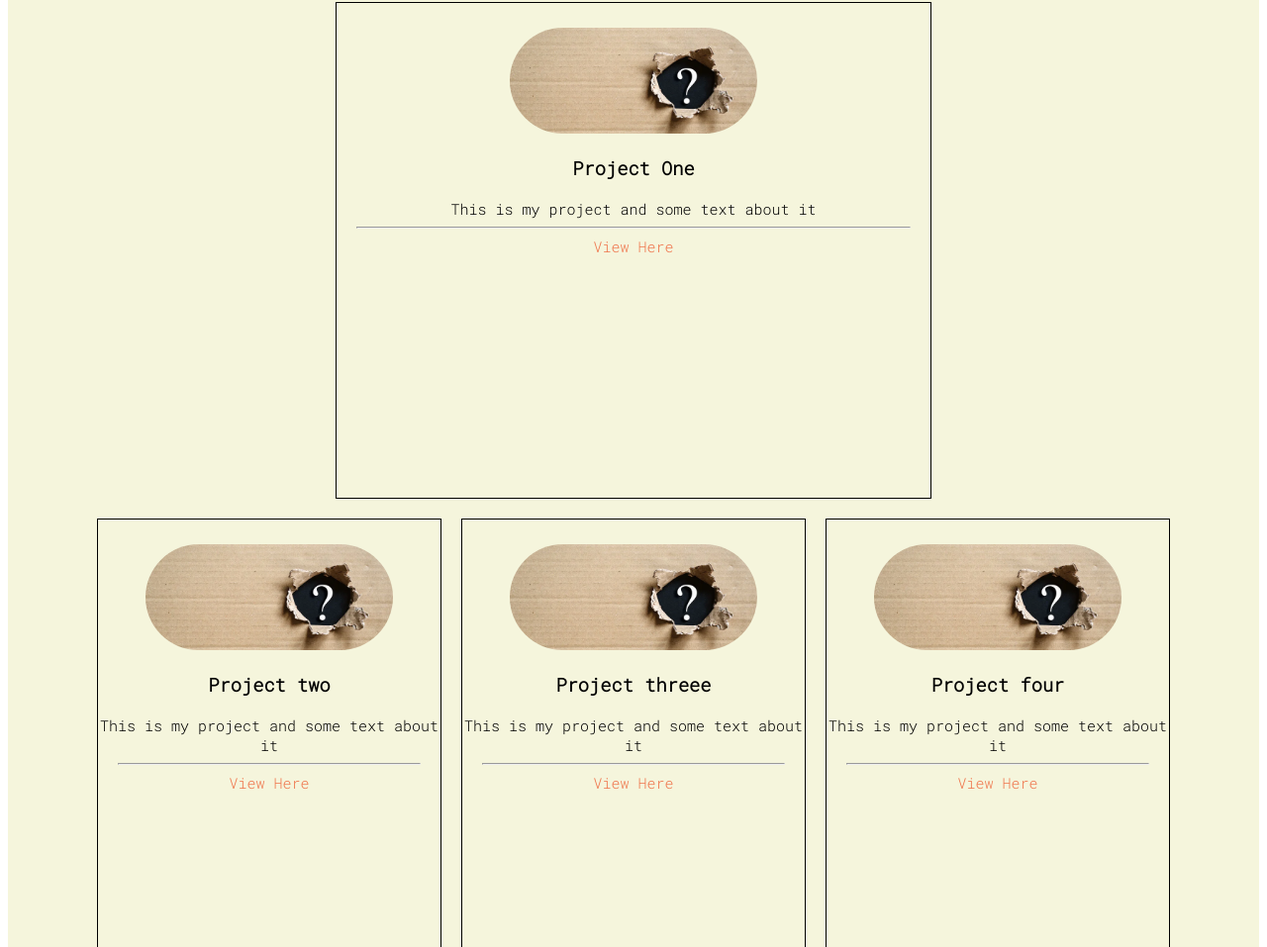
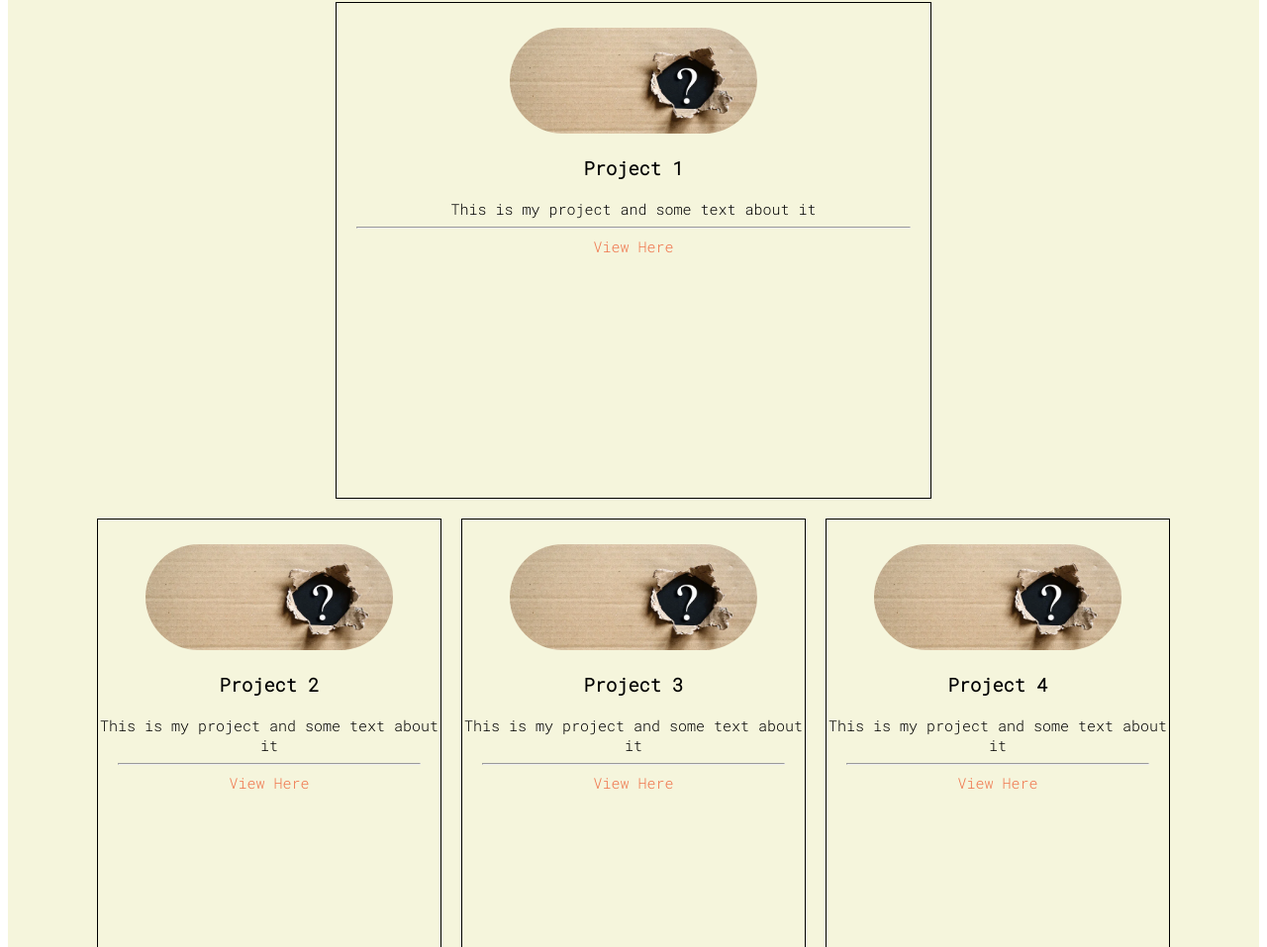
Before and after one commit to SaintMartyrn/Portfolio, a plain HTML site: page index.html in a window 1280 px wide. Shown: the part 1576-2533 px from the top of the page at 99% size. Drawn offline with Linux system fonts and the light colour scheme.

Commit message:
fixed numbers

```diff
--- a/index.html
+++ b/index.html
@@ -68,7 +68,7 @@
         <div class="project-container">
             <div class="project-cardbg">
                 <img class="project-image" src="assetts\images\mystery-featured.webp" alt="project one image" />
-                <h3>Project One</h3>
+                <h3>Project 1</h3>
                 <p class="subtext">This is my project and some text about it</p>
                 <hr />
                 <p class="subtext"><a class="project-link" href="https://arama89.github.io/Group-Project/">View Here</a></p>
@@ -77,21 +77,21 @@
         <div class="project-container">
             <div class="project-card">
                 <img class="project-image" src="assetts\images\mystery-featured.webp" alt="project two image" />
-                <h3>Project two</h3>
+                <h3>Project 2</h3>
                 <p class="subtext">This is my project and some text about it</p>
                 <hr />
                 <p class="subtext"><a class="project-link" href="https://zero-2-resume.herokuapp.com/">View Here</a></p>
             </div>
             <div class="project-card">
                 <img class="project-image" src="assetts\images\mystery-featured.webp" alt="project three image" />
-                <h3>Project threee</h3>
+                <h3>Project 3</h3>
                 <p class="subtext">This is my project and some text about it</p>
                 <hr />
                 <p class="subtext"><a class="project-link" href="http://localhost:3001/">View Here</a></p>
             </div>
             <div class="project-card">
                 <img class="project-image" src="assetts\images\mystery-featured.webp" alt="project four image" />
-                <h3>Project four</h3>
+                <h3>Project 4</h3>
                 <p class="subtext">This is my project and some text about it</p>
                 <hr />
                 <p class="subtext"><a class="project-link" href="https://github.com/SaintMartyrn">View Here</a></p>
```
